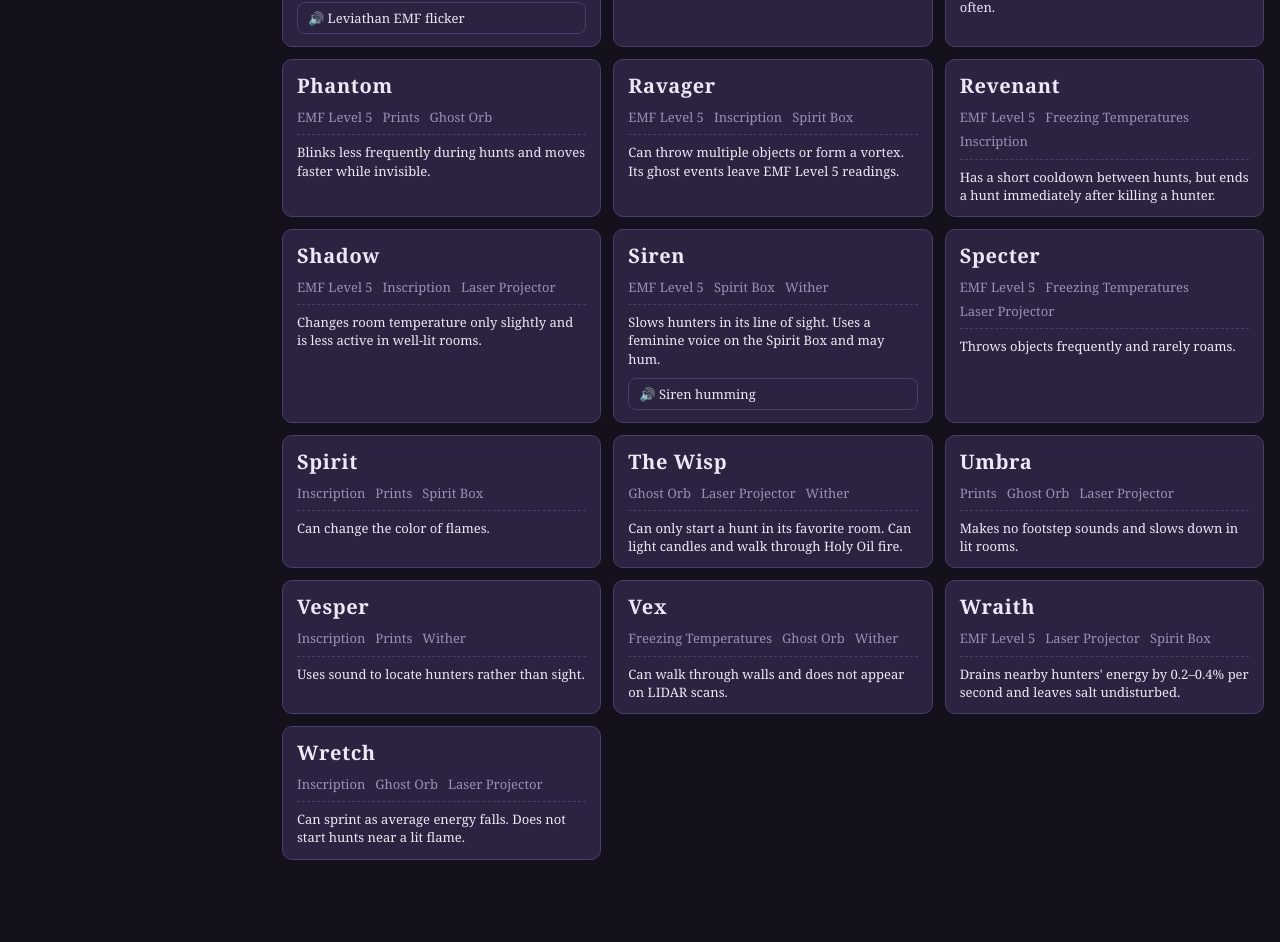
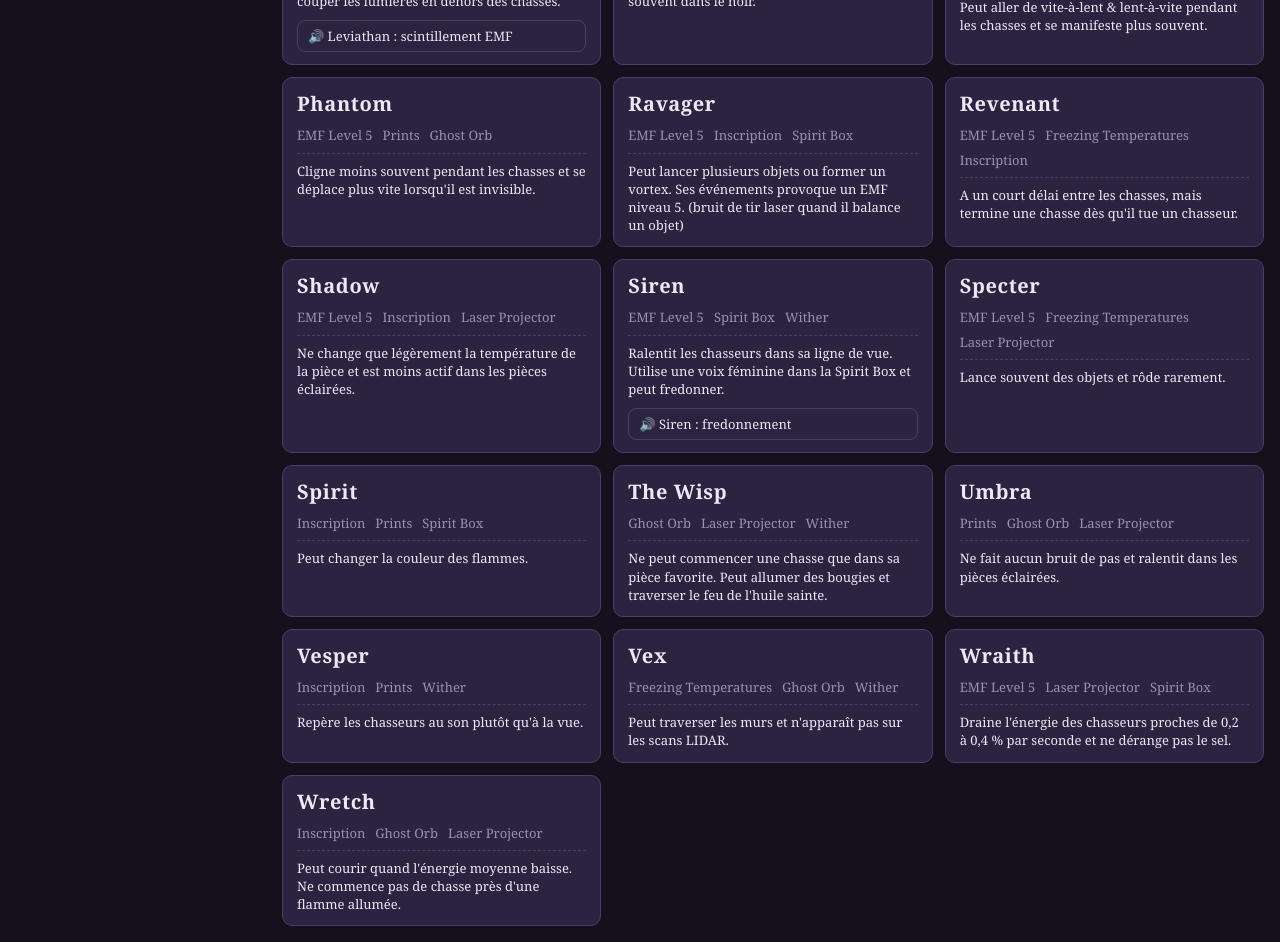
Before and after one commit to DiabloooIsReal/demonology-sheet-cheat, a plain HTML site: page index.html in a window 1280 px wide. Shown: the part 755-1697 px from the top of the page. Before the commit the page ends 1631 px from the top, so only its background shows below. Drawn offline with Linux system fonts and the light colour scheme.

Commit message:
edit entities

```diff
--- a/index.html
+++ b/index.html
@@ -47,8 +47,8 @@ main{flex:1;min-width:0}
 <body>
 <header class="top">
   <div class="lang">
+        <button class="flag" data-l="fr" title="Français" aria-label="Français"><svg viewBox="0 0 3 2" preserveAspectRatio="none"><rect width="1" height="2" fill="#0055a4"/><rect x="1" width="1" height="2" fill="#fff"/><rect x="2" width="1" height="2" fill="#ef4135"/></svg></button>
     <button class="flag" data-l="en" title="English" aria-label="English"><svg viewBox="0 0 60 30" preserveAspectRatio="none"><rect width="60" height="30" fill="#012169"/><path d="M0 0L60 30M60 0L0 30" stroke="#fff" stroke-width="6"/><path d="M0 0L60 30M60 0L0 30" stroke="#c8102e" stroke-width="2"/><path d="M30 0V30M0 15H60" stroke="#fff" stroke-width="10"/><path d="M30 0V30M0 15H60" stroke="#c8102e" stroke-width="6"/></svg></button>
-    <button class="flag" data-l="fr" title="Français" aria-label="Français"><svg viewBox="0 0 3 2" preserveAspectRatio="none"><rect width="1" height="2" fill="#0055a4"/><rect x="1" width="1" height="2" fill="#fff"/><rect x="2" width="1" height="2" fill="#ef4135"/></svg></button>
     <button class="flag" data-l="ru" title="Русский" aria-label="Русский"><svg viewBox="0 0 3 2" preserveAspectRatio="none"><rect width="3" height="2" fill="#fff"/><rect y="0.667" width="3" height="0.667" fill="#0039a6"/><rect y="1.333" width="3" height="0.667" fill="#d52b1e"/></svg></button>
   </div>
 </header>
@@ -69,7 +69,7 @@ main{flex:1;min-width:0}
 </div>
 
 <script>
-const LANGS = ["en","fr","ru"];
+const LANGS = ["fr","en","ru"];
 
 const I18N = {
   en:{
@@ -163,24 +163,24 @@ const GHOSTS = [
   "Provoque des hallucinations et chasse plus souvent dans le noir.",
   "Вызывает галлюцинации и чаще охотится в темноте."]},
  {n:"Oni",ev:["Freezing Temperatures","Laser Projector","Spirit Box"],t:[
-  "Can sprint during hunts and manifests more often.",
-  "Peut courir pendant les chasses et se manifeste plus souvent.",
+  "Can sprint from fast-slow & slow-fast during hunts and manifests more often.",
+  "Peut aller de vite-à-lent & lent-à-vite pendant les chasses et se manifeste plus souvent.",
   "Может бегать во время охоты и проявляется чаще."]},
  {n:"Phantom",ev:["EMF Level 5","Prints","Ghost Orb"],t:[
   "Blinks less frequently during hunts and moves faster while invisible.",
   "Cligne moins souvent pendant les chasses et se déplace plus vite lorsqu'il est invisible.",
   "Реже мигает во время охоты и быстрее двигается, будучи невидимым."]},
  {n:"Ravager",ev:["EMF Level 5","Inscription","Spirit Box"],t:[
-  "Can throw multiple objects or form a vortex. Its ghost events leave EMF Level 5 readings.",
-  "Peut lancer plusieurs objets ou former un vortex. Ses événements laissent des relevés EMF niveau 5.",
-  "Может бросать несколько предметов сразу или создавать вихрь. Его события дают показания ЭМП 5 уровня."]},
+  "Can throw multiple objects or form a vortex. Its ghost events leave EMF Level 5 readings. (Makes a laser gun sound when throwing an object)",
+  "Peut lancer plusieurs objets ou former un vortex. Ses événements provoque un EMF niveau 5. (bruit de tir laser quand il balance un objet)",
+  "Может бросать несколько предметов сразу или создавать вихрь. Его события дают показания ЭМП 5 уровня. (Издаёт звук лазерного оружия при броске предмета)"],},
  {n:"Revenant",ev:["EMF Level 5","Freezing Temperatures","Inscription"],t:[
   "Has a short cooldown between hunts, but ends a hunt immediately after killing a hunter.",
   "A un court délai entre les chasses, mais termine une chasse dès qu'il tue un chasseur.",
   "Между охотами делает короткую паузу, но сразу завершает охоту после убийства охотника."]},
  {n:"Shadow",ev:["EMF Level 5","Inscription","Laser Projector"],t:[
   "Changes room temperature only slightly and is less active in well-lit rooms.",
-  "Ne change que légèrement la température de la pièce et est moins actif dans les pièces bien éclairées.",
+  "Ne change que légèrement la température de la pièce et est moins actif dans les pièces éclairées.",
   "Лишь слегка меняет температуру в комнате и менее активен в хорошо освещённых помещениях."]},
  {n:"Siren",ev:["EMF Level 5","Spirit Box","Wither"],t:[
   "Slows hunters in its line of sight. Uses a feminine voice on the Spirit Box and may hum.",
```
